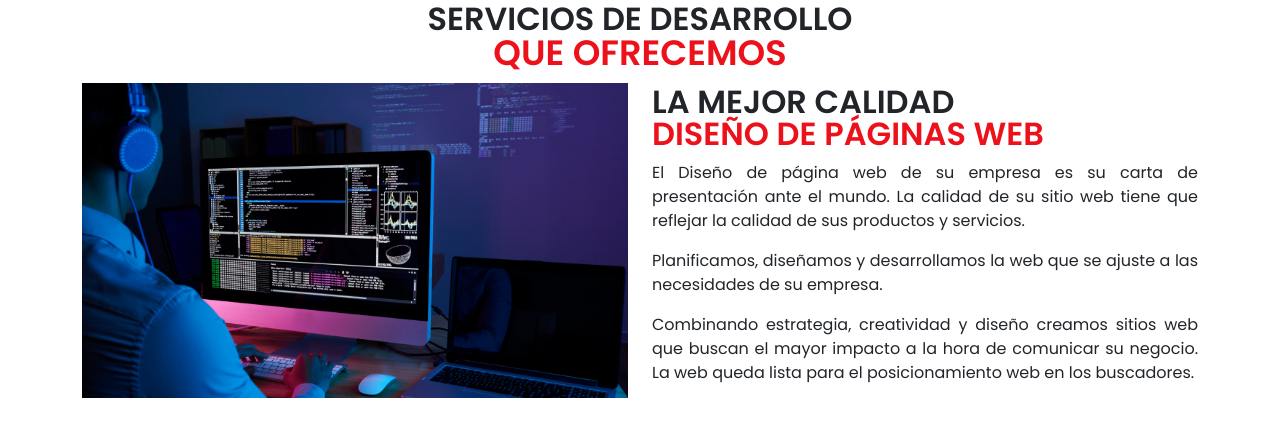
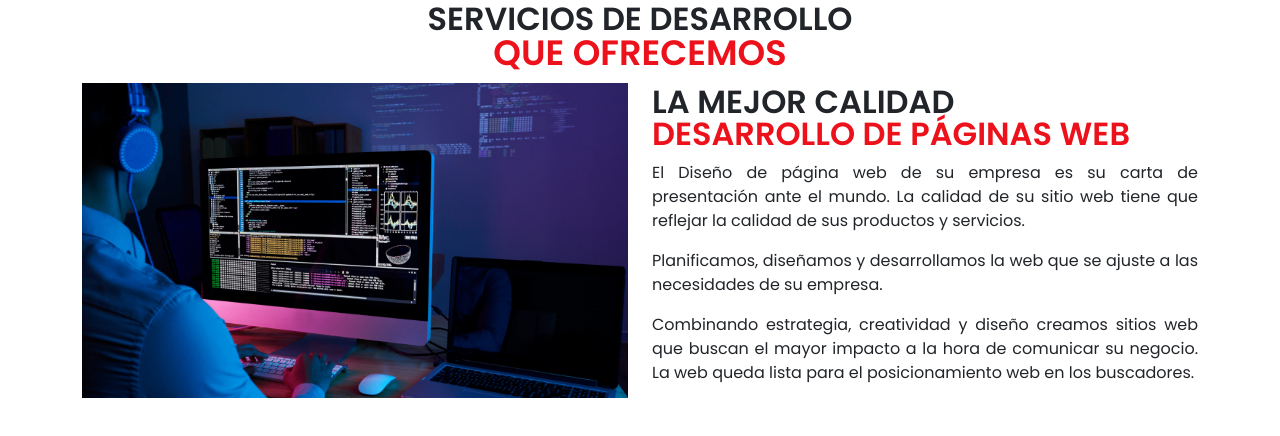
Before and after one commit to giancarlosbarbozan/repaso, a plain HTML site: page index.html in a window 1280 px wide. Drawn offline with nearby package versions, Linux system fonts and the light colour scheme.

Commit message:
He cambiado el título de DISEÑO por DESARROLLO

```diff
--- a/index.html
+++ b/index.html
@@ -33,7 +33,7 @@
             </section>
             <section class="col-xs-12 col-sm-6 col-md-6">
                 <h2 class="titulo-4">LA MEJOR CALIDAD</h2>
-                <h1 class="titulo-3">DISEÑO DE PÁGINAS WEB</h1>
+                <h1 class="titulo-3">DESARROLLO DE PÁGINAS WEB</h1>
 
                 <p class="parrafo">
                     El Diseño de página web de su empresa es su carta de presentación ante el mundo. La calidad de su sitio web tiene que reflejar la calidad de sus productos y servicios.
```
